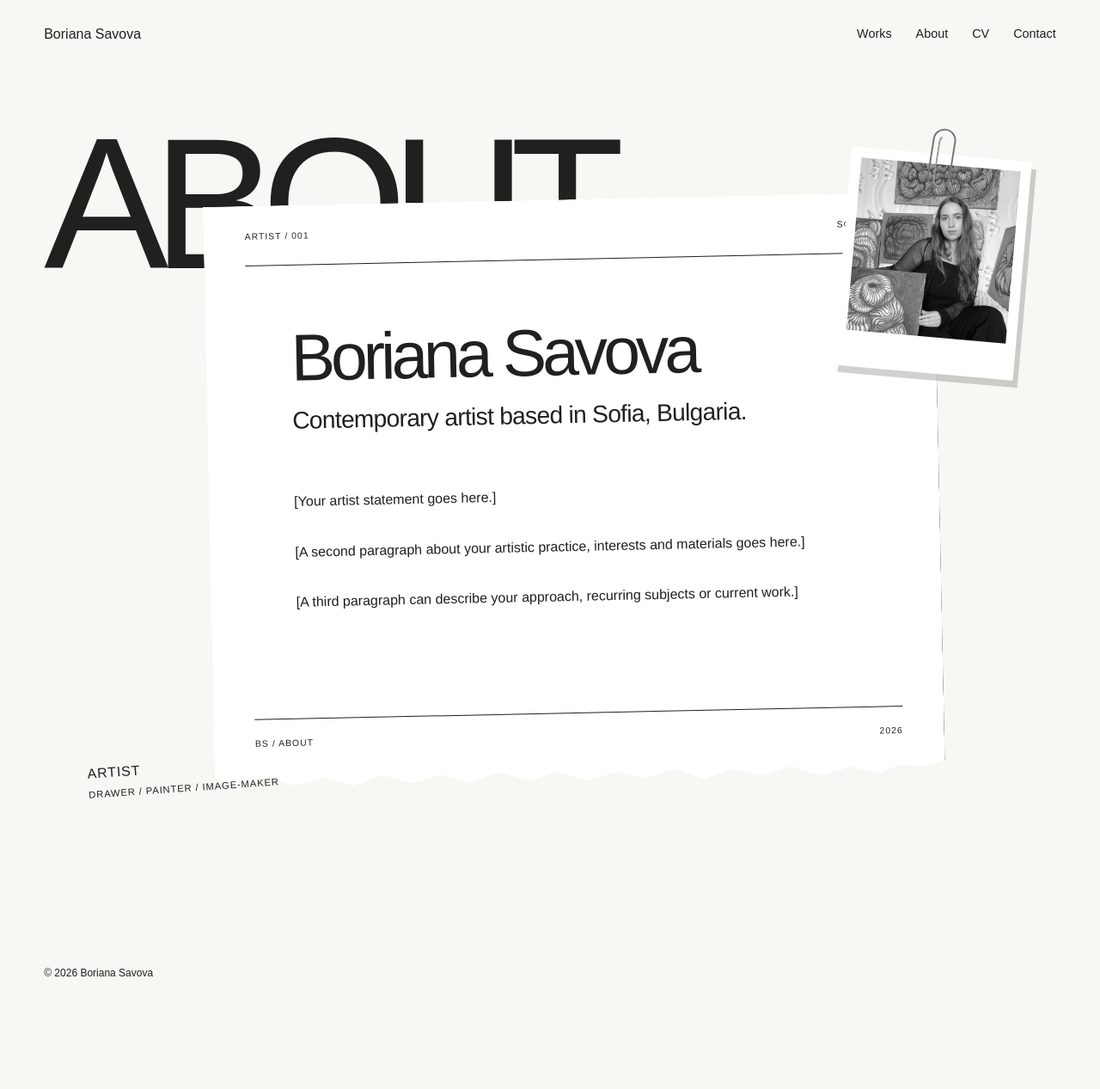
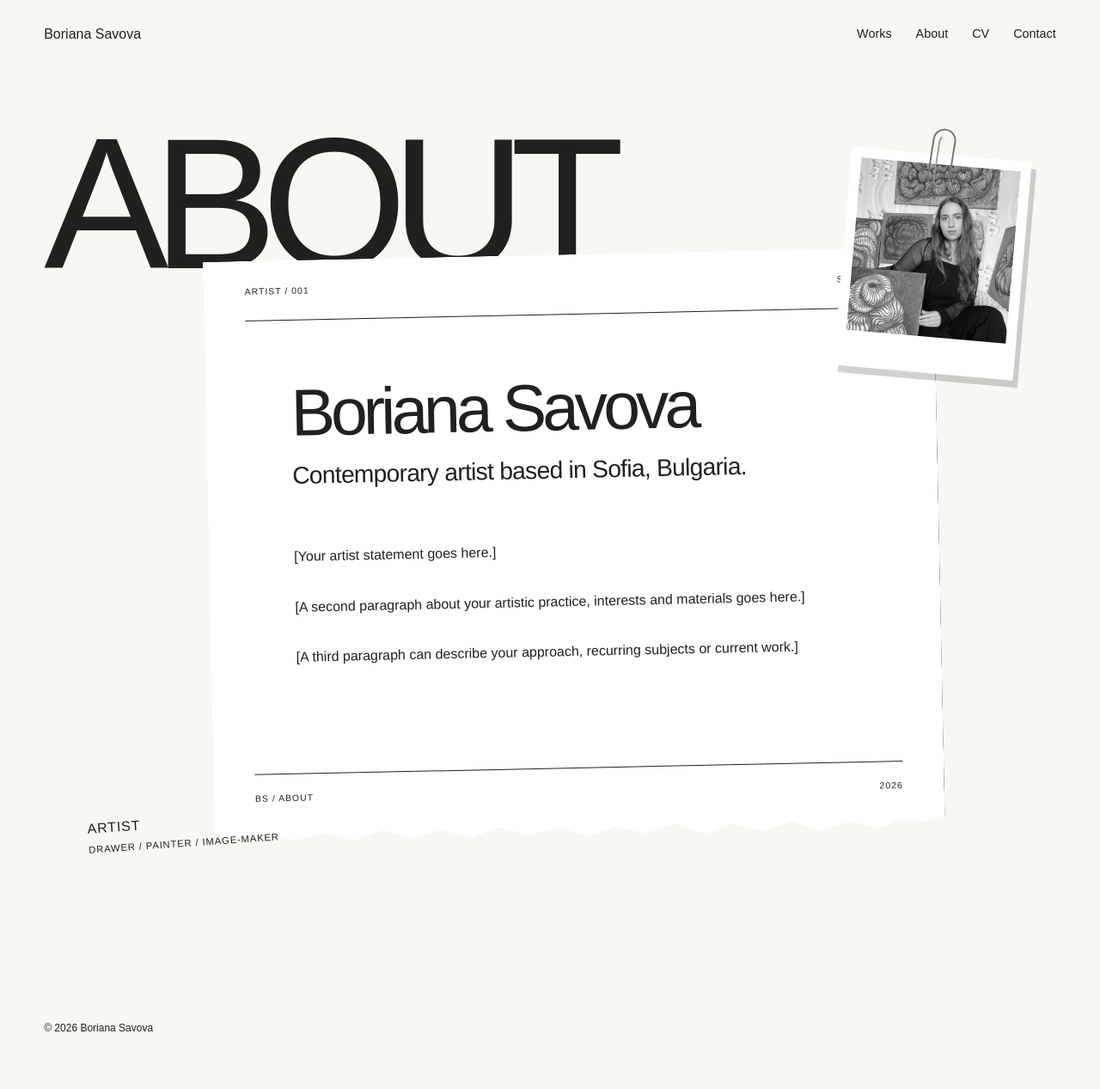
Before and after one commit to b-savova/b-savova.github.io, a Jekyll site: the page built from about.md, in a window 1280 px wide. Shown: the whole page at 86% size. Built offline with Jekyll 4.4.1, drawn with Linux system fonts in a browser that asks for light colours; before the commit the page ends 1203 px from its top, so only the background shows below that.

Commit message:
Update style.css

```diff
--- a/assets/css/style.css
+++ b/assets/css/style.css
@@ -463,7 +463,7 @@ footer {
 .about-title {
   position: relative;
   z-index: 0;
-  margin-bottom: -7vw;
+  margin-bottom: -2vw;
   pointer-events: none;
 }
 
```
